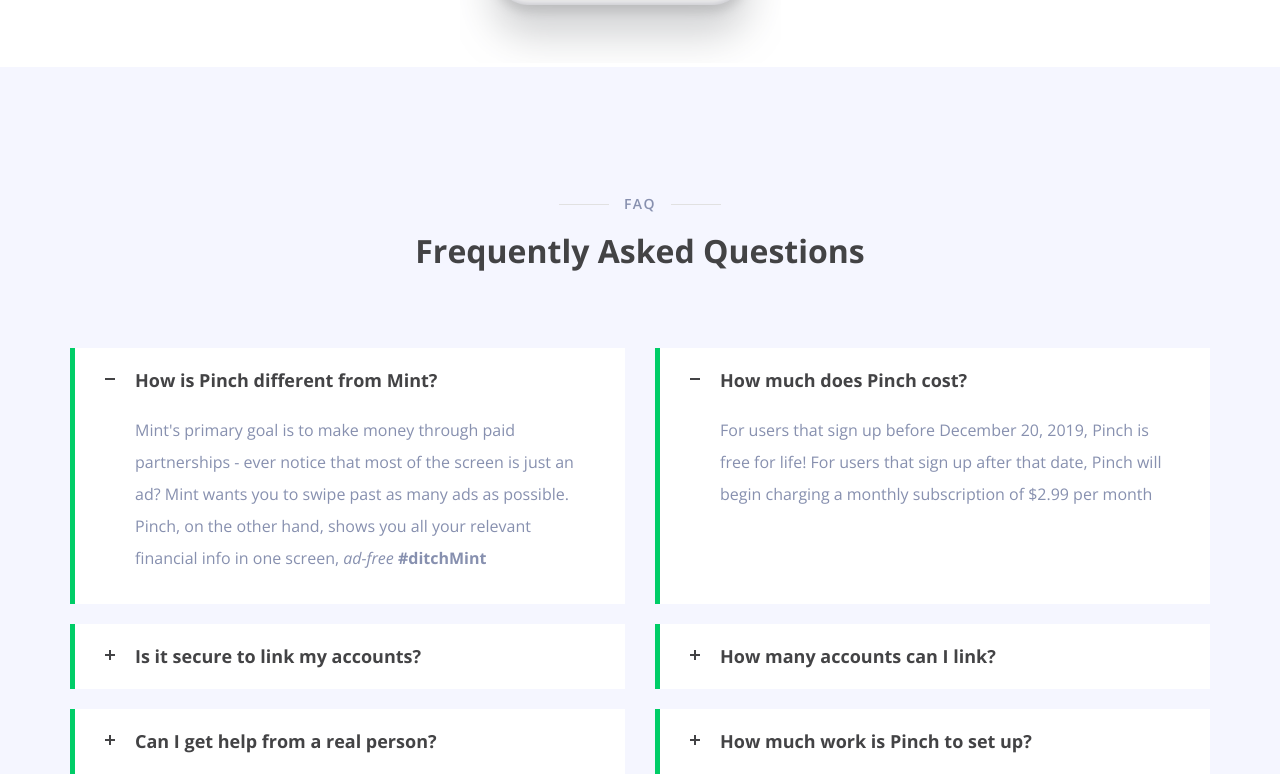
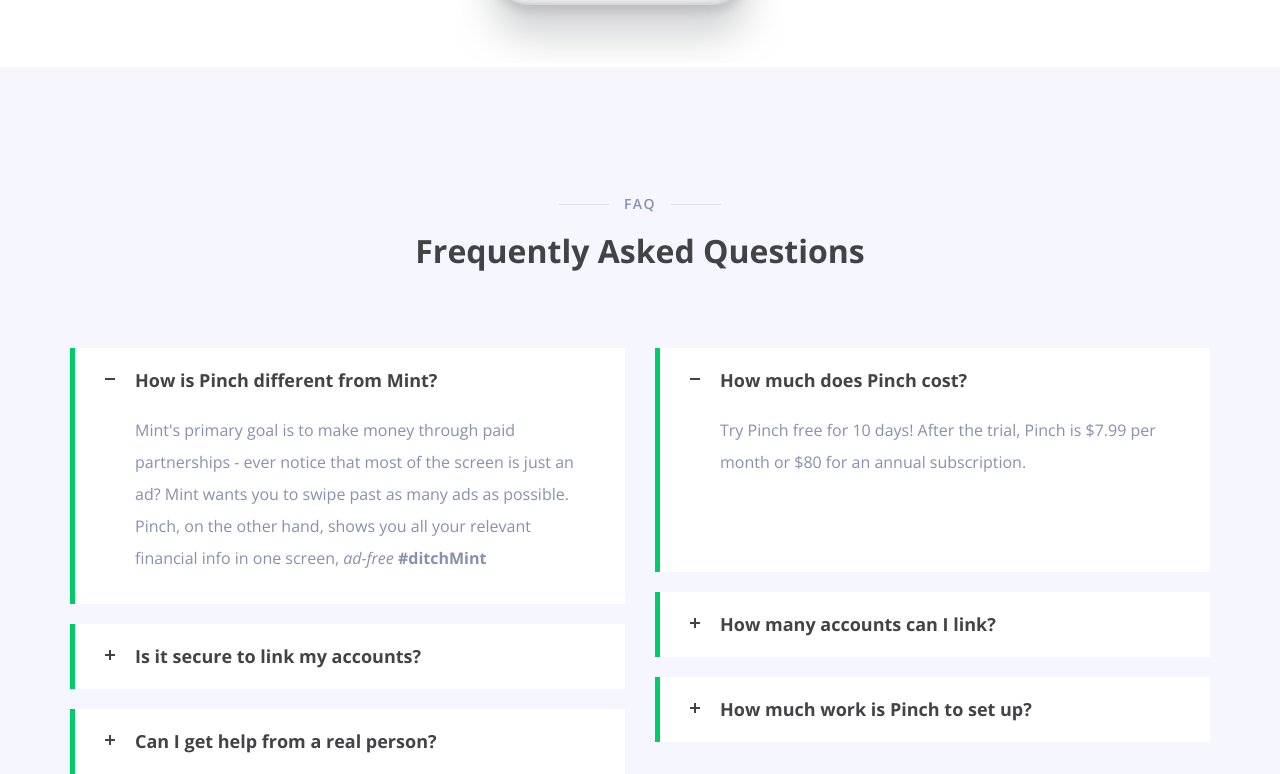
Before and after one commit to pinch-dev/pinchmarketing, a plain HTML site: page index.html in a window 1280 px wide. Shown: the part 1628-2402 px from the top of the page. Drawn offline with nearby package versions, Linux system fonts and the light colour scheme.

Commit message:
update pricing

```diff
--- a/index.html
+++ b/index.html
@@ -324,8 +324,7 @@
               <h3>How much does Pinch cost?</h3>
               <div>
                 <p>
-                  For users that sign up before December 20, 2019, Pinch is free for life! For users that sign up after
-                  that date, Pinch will begin charging a monthly subscription of $2.99 per month<br /><br /><span
+                  Try Pinch free for 10 days! After the trial, Pinch is $7.99 per month or $80 for an annual subscription.<br /><br /><span
                     style="color:white"
                     >.</span
                   >
```
